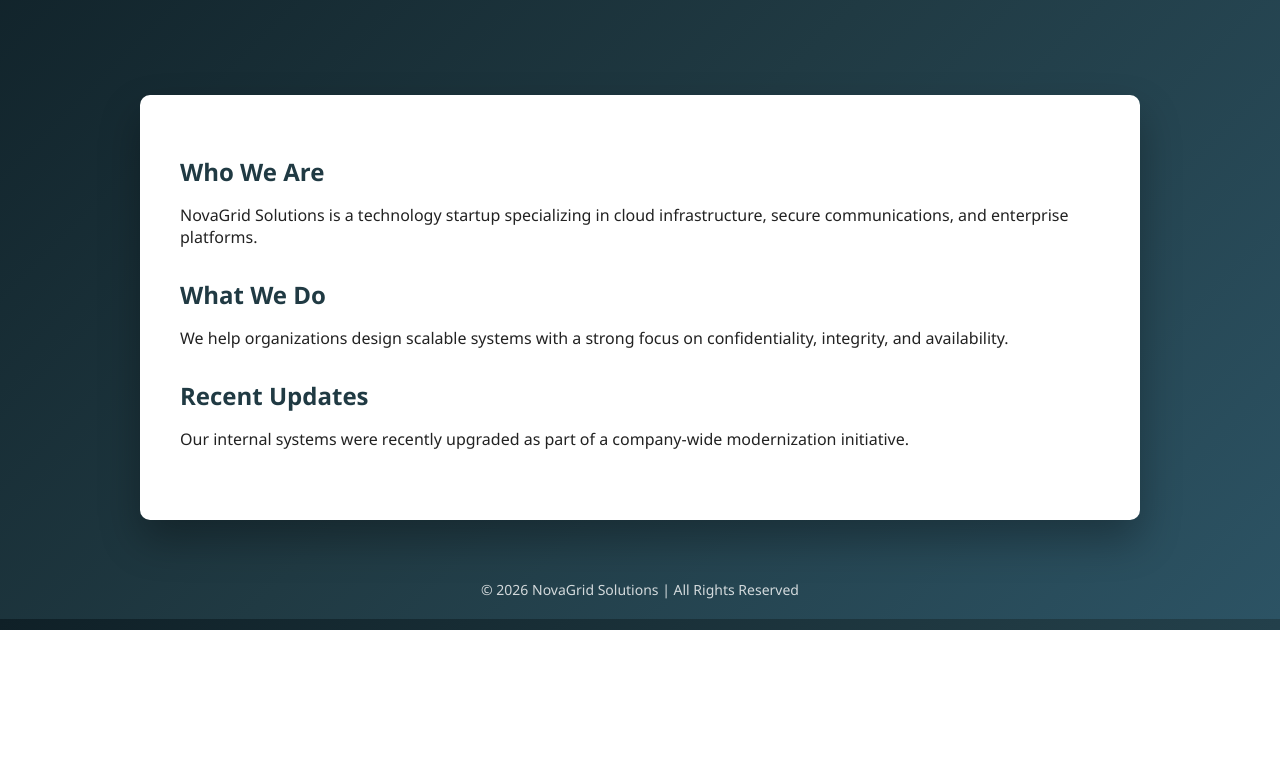
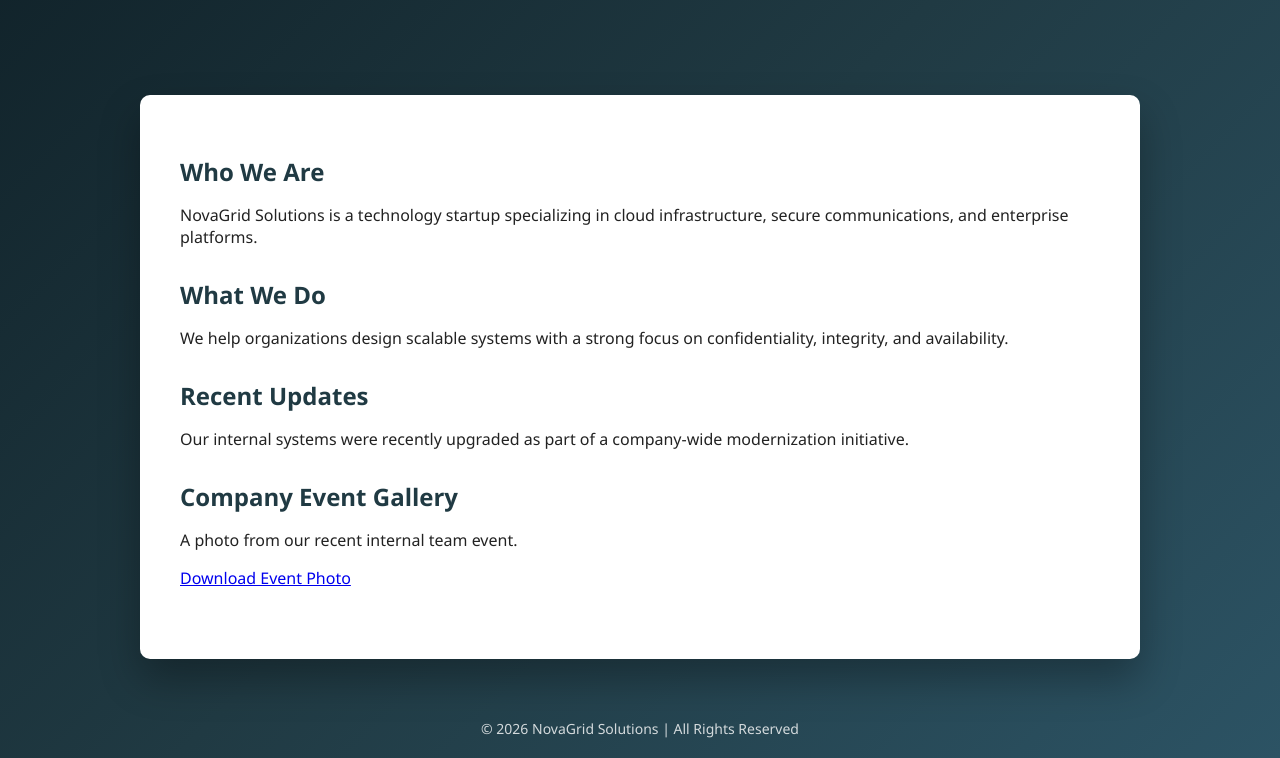
Before and after one commit to vaishnavipuri16-spec/phantom-ctf, a plain HTML site: page index.html in a window 1280 px wide. Shown: the part 170-928 px from the top of the page. Before the commit the page ends 800 px from the top, so only its background shows below. Drawn offline with Linux system fonts and the light colour scheme.

Commit message:
Add event gallery section

```diff
--- a/index.html
+++ b/index.html
@@ -36,6 +36,18 @@
             company-wide modernization initiative.
         </p>
     </div>
+    <div class="section">
+    <h2>Company Event Gallery</h2>
+    <p>
+        A photo from our recent internal team event.
+    </p>
+    <p>
+        <a href="assets/event_photo.png" download>
+            Download Event Photo
+        </a>
+    </p>
+</div>
+
 
     <!-- INTERNAL DEV NOTE: temp microsite for demo -->
     <!-- FLAG{dev_note_exposed} -->
```
